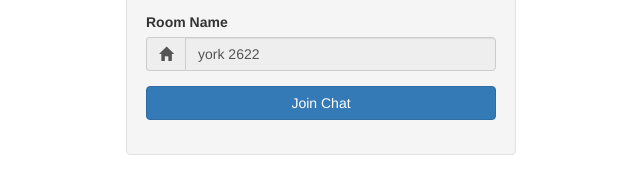
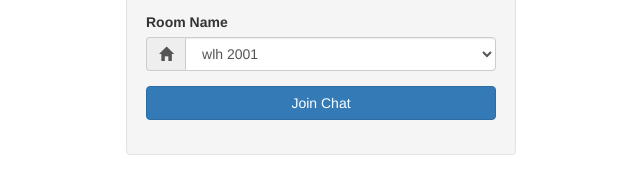
Before and after one commit to juh079/ucsdchatrooms, a website: page public/index.html in a window 1280 px wide. Shown: the part 397-590 px from the top of the page, without its empty margins (319-959 px from the left). Drawn offline with Linux system fonts and the light colour scheme.

Commit message:
changed to dropdown

```diff
--- a/public/index.html
+++ b/public/index.html
@@ -38,7 +38,10 @@
 									<span class="input-group-addon">
 										<i class="glyphicon glyphicon-home"></i>
 									</span>
-									<input value="york 2622" readonly="readonly" type="text" name="room" class="form-control"/>
+									<select name="room" class="form-control">
+										<option value="wlh 2001">wlh 2001</option>
+    									<option value="york 2722">york 2722</option>
+									</select>
 								</div>
 							</div>
 							<div class="form-group">
```
